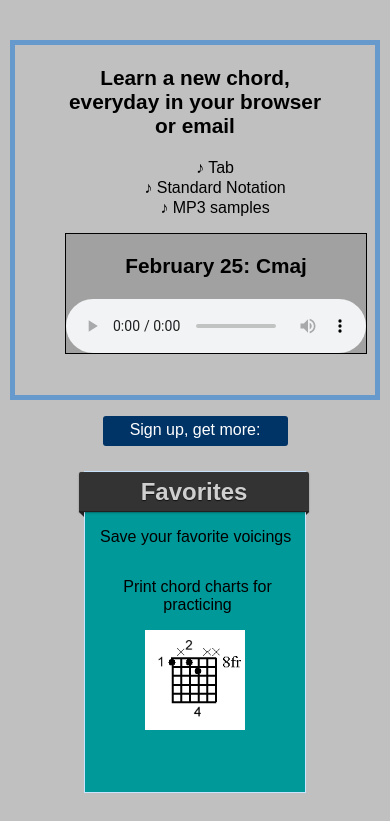
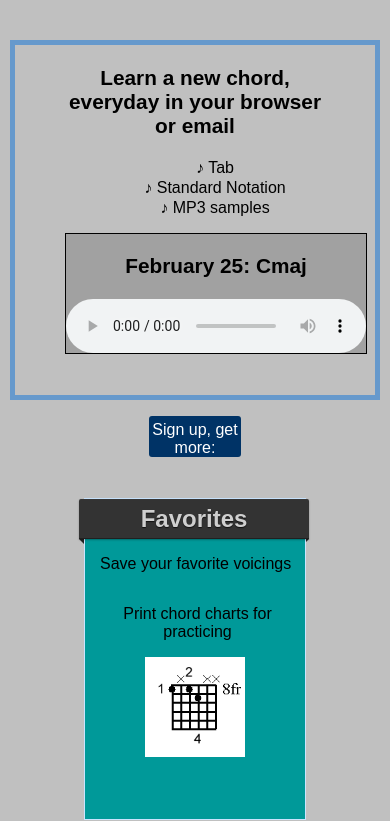
Before and after one commit to evan-007/cotd-lander, a plain HTML site: page index.html in a window 390 px wide. Shown: the part 55-876 px from the top of the page. Drawn offline with Linux system fonts and the light colour scheme.

Commit message:
Fix block size

```diff
--- a/index.html
+++ b/index.html
@@ -34,9 +34,10 @@
 					</div>
 				</div>
 			</div>
-
-			<div class="cta">
-				<p>Sign up, get more:</p>
+			<div class="spacer">
+				<div class="cta">
+					<p>Sign up, get more:</p>
+				</div>
 			</div>
 
 			<div class="box">
--- a/main.css
+++ b/main.css
@@ -13,9 +13,6 @@
 	margin: 0 auto;
   }
 
-.form p{
-	padding-top: 10px;
-  }
 }
 
 body {
@@ -127,7 +124,7 @@ body {
 .cta {
 	display: block;
 	margin: 0 auto;
-	height: 30px;
+	height: auto;
 	width: 50%;
 	background-color: #003366;
 	border-radius: 3px;
@@ -203,6 +200,12 @@ body {
 	margin: 0 auto
 }
 
+.spacer {
+	width: 50%;
+	text-align: center;
+	margin: 0 auto;
+}
+
 .form {
 	width: 50%;
 	height: auto;
```
